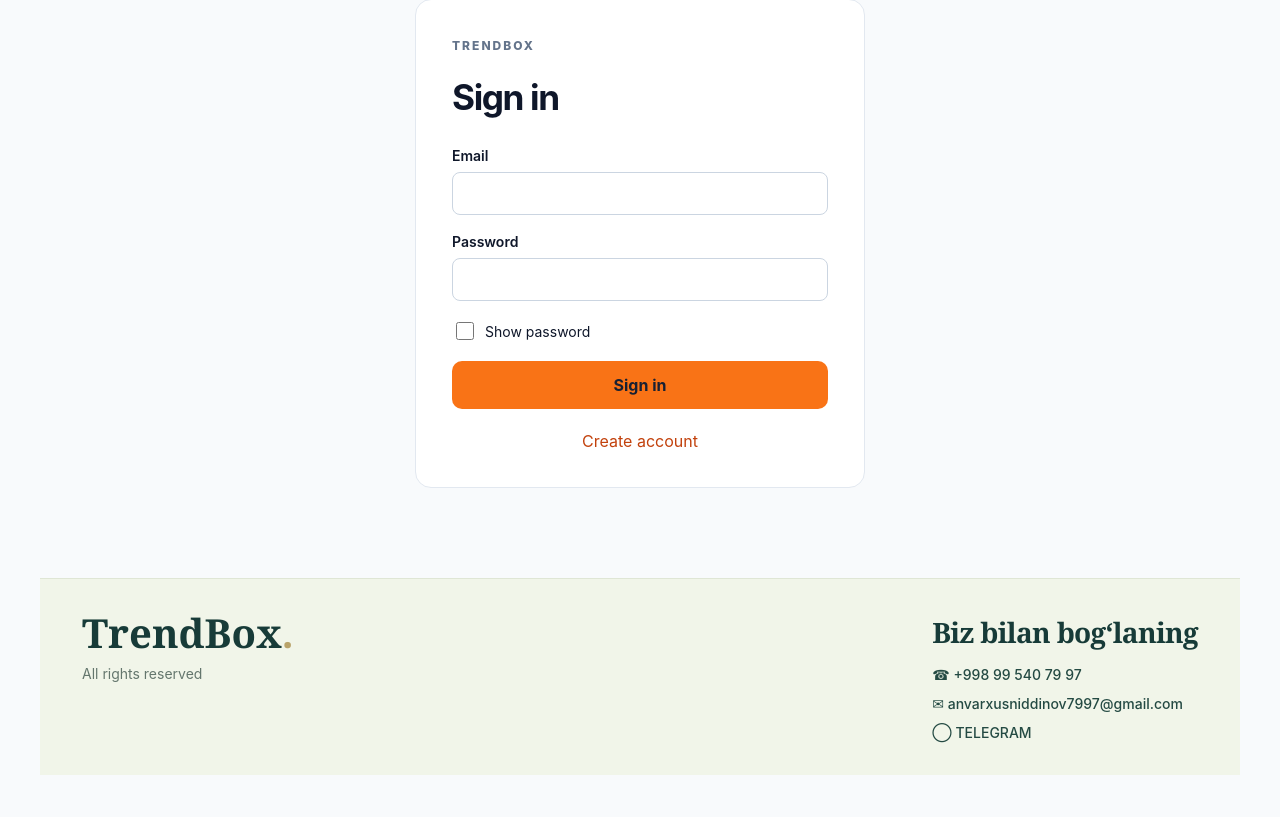
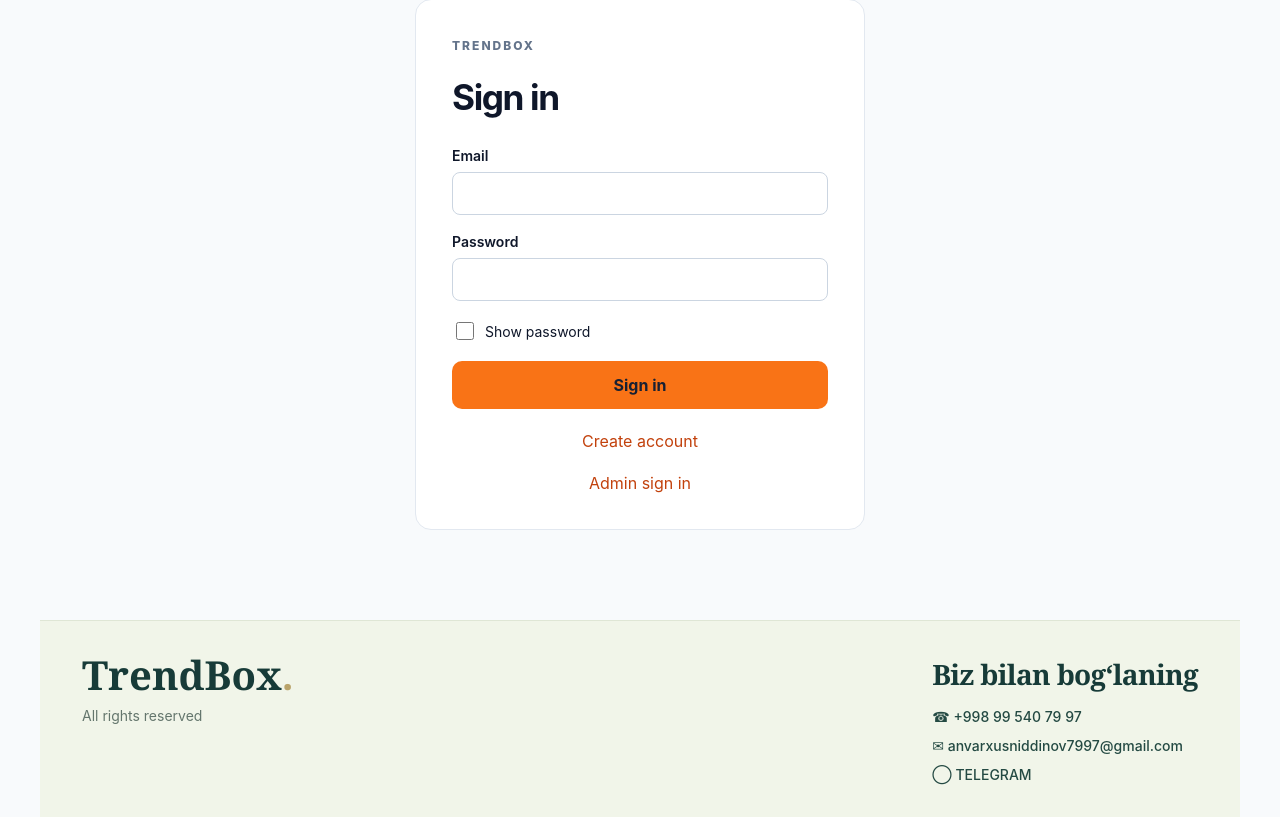
Before and after one commit to Anvar70/TrendMall, a Django app: page /login/ in a window 1280 px wide. Shown: the part 149-966 px from the top of the page. Before the commit the page ends 924 px from the top, so only its background shows below. Run offline with Django 5.2, Linux system fonts and the light colour scheme; data comes from the database, SQL or seed files in the repository; parts of the project's set-up code (start-up, migrations or seed data) failed here and were passed over.

Commit message:
16-etap: admin loginni ajratish va admin havolasini qo‘shish

```diff
--- a/templates/guest/login.html
+++ b/templates/guest/login.html
@@ -1 +1 @@
-{% extends 'layouts/guest.html' %}{% load ui %}{% block content %}<section class="auth-card"><p class="eyebrow">TRENDBOX</p><h1>{% tr 'login' %}</h1><form data-auth="login">{% csrf_token %}<div class="error" role="alert" hidden></div><label>{% tr 'email' %}<input name="email" type="email" autocomplete="email" required></label><label>{% tr 'password' %}<input name="password" type="password" autocomplete="current-password" required></label><label class="checkbox"><input type="checkbox" data-show-password>{% tr 'show_password' %}</label><button type="submit">{% tr 'login' %}</button></form><a href="/register/">{% tr 'register' %}</a></section>{% endblock %}
+{% extends 'layouts/guest.html' %}{% load ui %}{% block content %}<section class="auth-card"><p class="eyebrow">TRENDBOX</p><h1>{% tr 'login' %}</h1><form data-auth="login">{% csrf_token %}<div class="error" role="alert" hidden></div><label>{% tr 'email' %}<input name="email" type="email" autocomplete="current-email" required></label><label>{% tr 'password' %}<input name="password" type="password" autocomplete="current-password" required></label><label class="checkbox"><input type="checkbox" data-show-password>{% tr 'show_password' %}</label><button type="submit">{% tr 'login' %}</button></form><a href="/register/">{% tr 'register' %}</a><a href="/admin/login/">{% tr 'admin_login' %}</a></section>{% endblock %}
--- a/templates/layouts/guest.html
+++ b/templates/layouts/guest.html
@@ -1,5 +1,5 @@
 {% load static ui %}<!doctype html>
 <html lang="{{ request.LANGUAGE_CODE }}"><head><meta charset="utf-8"><meta name="viewport" content="width=device-width, initial-scale=1"><meta name="description" content="{{ store.name|default:'TrendBox' }}"><title>{{ store.name|default:'TrendBox' }}</title><link rel="stylesheet" href="{% static 'css/base.css' %}"><link rel="stylesheet" href="{% static 'css/shop.css' %}"></head>
-<body class="guest"><header class="guest-header"><a class="brand" href="/">{% if store.logo %}<img class="store-logo" src="{{ store.logo.url }}" alt="">{% endif %}{{ store.name|default:'TrendBox' }}<b aria-hidden="true">↗</b></a>{% include 'components/language.html' %}<nav><a href="/login/">{% tr 'login' %}</a><a class="button small" href="/register/">{% tr 'register' %}</a></nav></header>
+<body class="guest"><header class="guest-header"><a class="brand" href="/">{% if store.logo %}<img class="store-logo" src="{{ store.logo.url }}" alt="">{% endif %}{{ store.name|default:'TrendBox' }}<b aria-hidden="true">↗</b></a>{% include 'components/language.html' %}<nav>{% if page == 'admin_login' %}<span>{% tr 'admin_login' %}</span>{% else %}<a href="/login/">{% tr 'login' %}</a><a class="button small" href="/register/">{% tr 'register' %}</a>{% endif %}</nav></header>
 <main id="main">{% block content %}{% endblock %}</main><footer class="site-footer"><div class="footer-brand"><strong class="footer-logo">TrendBox<span>.</span></strong><span>{% tr 'footer_rights' %}</span></div><div class="footer-contact"><h2>Biz bilan bog‘laning</h2><a href="tel:{{ store.support_phone|default:'+998 99 540 79 97' }}">☎ {{ store.support_phone|default:'+998 99 540 79 97' }}</a><a href="mailto:anvarxusniddinov7997@gmail.com">✉ anvarxusniddinov7997@gmail.com</a><a href="https://t.me/u500_vh" target="_blank" rel="noopener noreferrer">◯ TELEGRAM</a></div></footer>
 <div id="toast" role="status" hidden></div><script type="module" src="{% static 'js/guest.js' %}"></script></body></html>
```
